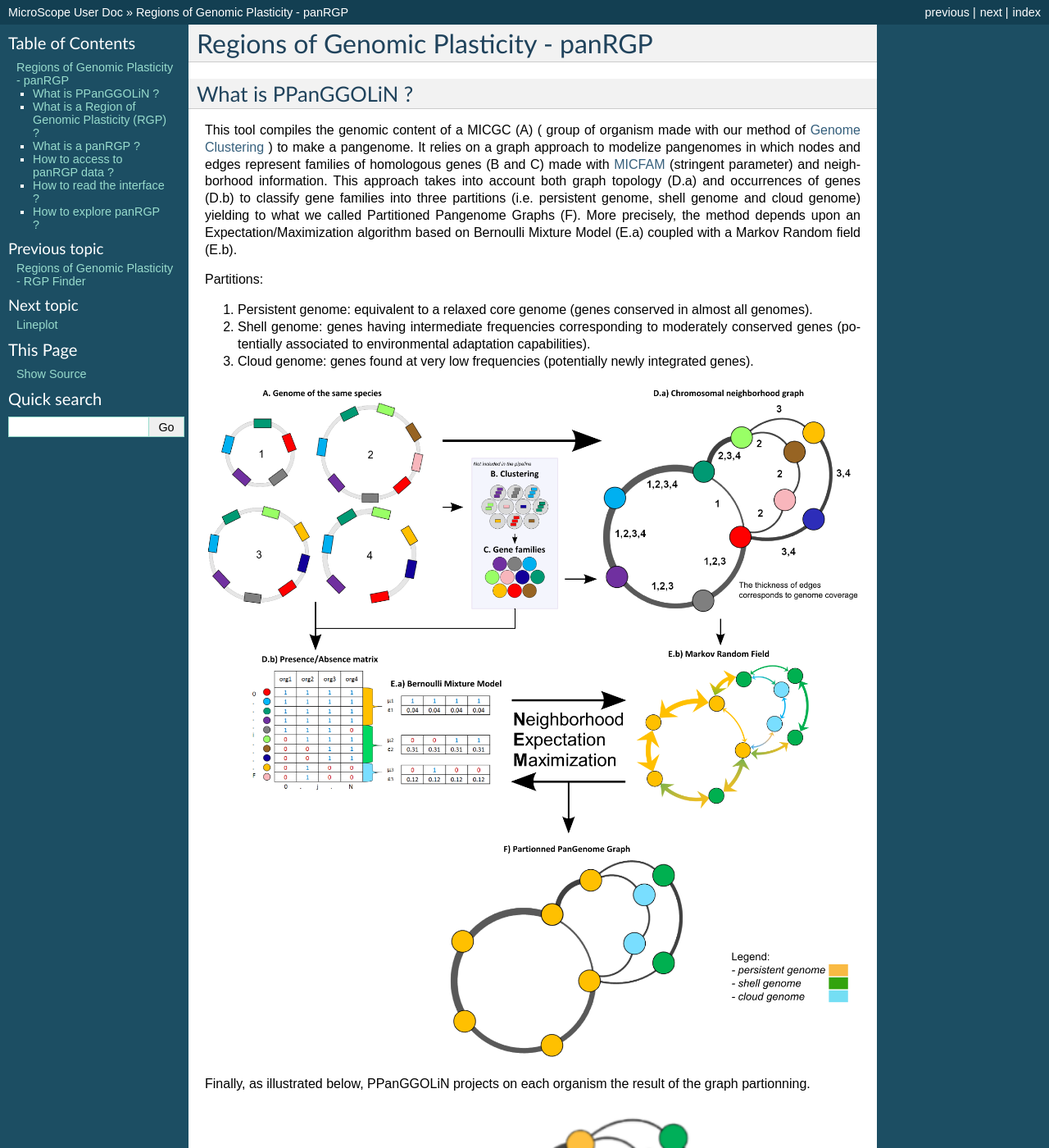
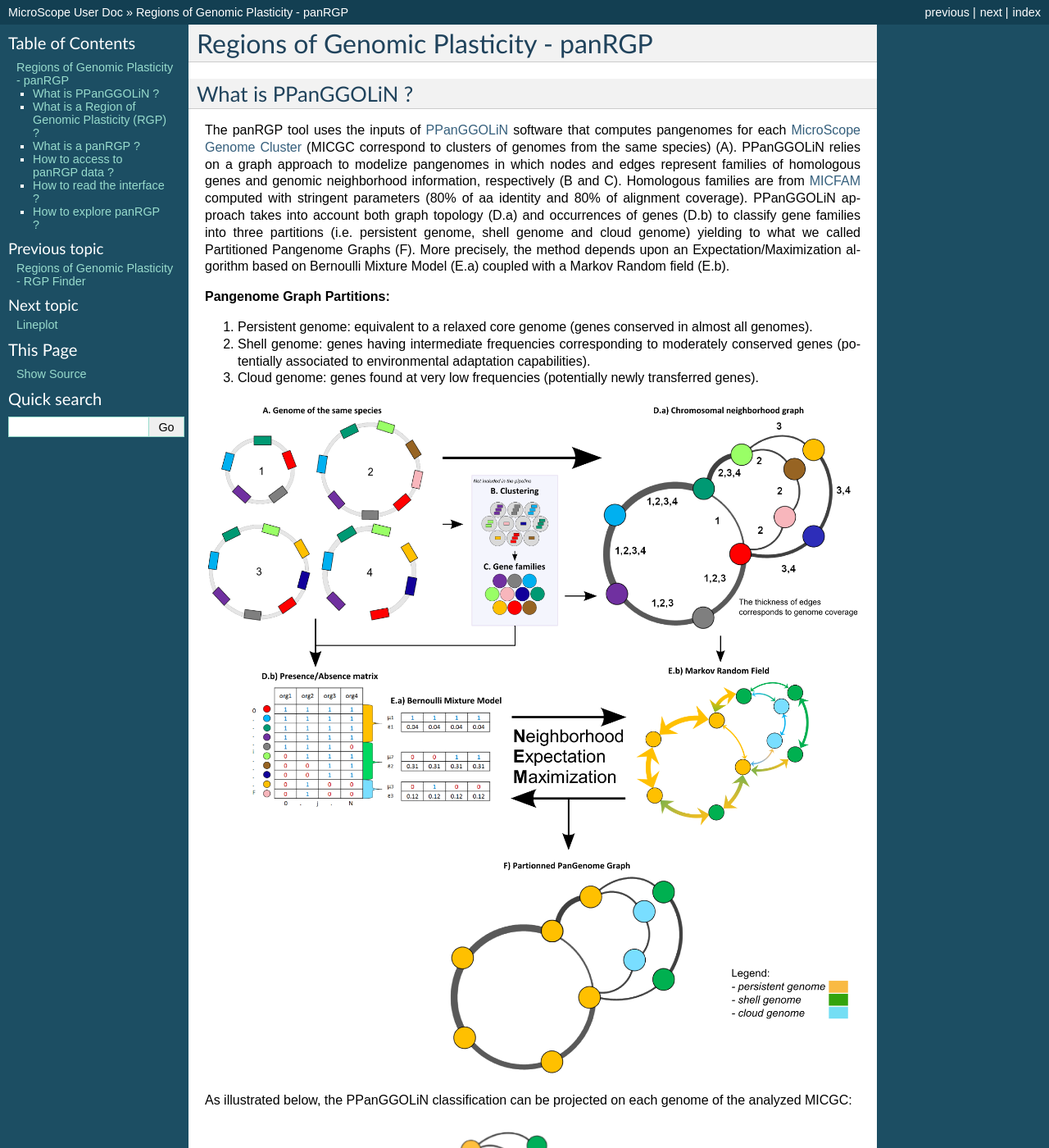
Before and after one commit to labgem/microscope-user-doc, a Sphinx documentation site: the page built from docs/content/compgenomics/panRGP.rst, in a window 1280 px wide and 1400 px high. Shown: the whole window at 82% size. Built offline with Sphinx 7.4.7, drawn with Linux system fonts in a browser that asks for light colours; formulas are drawn with MathJax 3; some of the changed text lies outside the part shown.

Commit message:
Update panRGP.rst
text improvement

```diff
--- a/docs/content/compgenomics/panRGP.rst
+++ b/docs/content/compgenomics/panRGP.rst
@@ -5,26 +5,24 @@ Regions of Genomic Plasticity - panRGP
 What is PPanGGOLiN ?
 -------------------------------------------------------
 
-This tool compiles the genomic content of a MICGC (A) ( group of organism made with our method of  `Genome Clustering <https://microscope.readthedocs.io/en/latest/content/compgenomics/genoclust.html>`_ ) to make a pangenome. It relies on a graph approach to modelize pangenomes in which nodes and edges represent families of homologous genes (B and C) made with `MICFAM <https://microscope.readthedocs.io/en/latest/content/compgenomics/pancoreTool.html#how-the-analysis-is-computed>`_ (stringent parameter) and neighborhood information. This approach takes into account both graph topology (D.a) and occurrences of genes (D.b) to classify gene families into three partitions (i.e. persistent genome, shell genome and cloud genome) yielding to what we called Partitioned Pangenome Graphs (F). More precisely, the method depends upon an Expectation/Maximization algorithm based on Bernoulli Mixture Model (E.a) coupled with a Markov Random field (E.b).
+The panRGP tool uses the inputs of  `PPanGGOLiN <https://github.com/ggautreau/PPanGGOLiN>`_ software that computes pangenomes for each `MicroScope Genome Cluster <https://microscope.readthedocs.io/en/latest/content/compgenomics/genoclust.html>`_  (MICGC correspond to clusters of genomes from the same species) (A). PPanGGOLiN relies on a graph approach to modelize pangenomes in which nodes and edges represent families of homologous genes and genomic neighborhood information, respectively (B and C). Homologous families are from `MICFAM <https://microscope.readthedocs.io/en/latest/content/compgenomics/pancoreTool.html#how-the-analysis-is-computed>`_ computed with stringent parameters (80% of aa identity and 80% of alignment coverage). PPanGGOLiN approach takes into account both graph topology (D.a) and occurrences of genes (D.b) to classify gene families into three partitions (i.e. persistent genome, shell genome and cloud genome) yielding to what we called Partitioned Pangenome Graphs (F). More precisely, the method depends upon an Expectation/Maximization algorithm based on Bernoulli Mixture Model (E.a) coupled with a Markov Random field (E.b).
 
 
-Partitions:
+**Pangenome Graph Partitions:**
 
 1) Persistent genome: equivalent to a relaxed core genome (genes conserved in almost all genomes).
 
 2) Shell genome: genes having intermediate frequencies corresponding to moderately conserved genes (potentially associated to environmental adaptation capabilities).
 
-3) Cloud genome: genes found at very low frequencies (potentially newly integrated genes).
+3) Cloud genome: genes found at very low frequencies (potentially newly transferred genes).
 
 .. image:: img/ppanggolin.png
 
-Finally, as illustrated below, PPanGGOLiN projects on each organism the result of the graph partionning.
+As illustrated below, the PPanGGOLiN classification can be projected on each genome of the analyzed MICGC:
 
 .. image:: img/projection.png
-   :width: 800 px
-   :align: center
 
-**More information:** `PPanGGOLiN <https://github.com/ggautreau/PPanGGOLiN>`_
+**More information about PPanGGOLiN is available `here <https://github.com/ggautreau/PPanGGOLiN>`_.**
 
 .. Warning:: Genomes are not computed using PPanGGOLiN:
 
```
